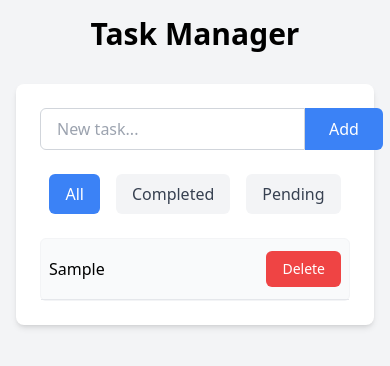
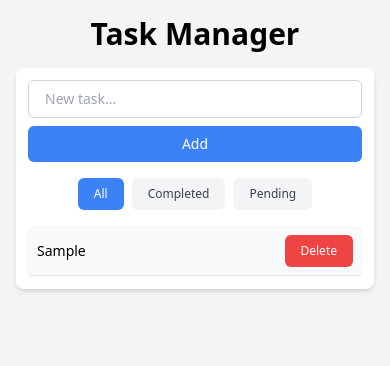
Before and after one commit to wescosta/react-simple-task-manager, a React (Vite) app: page / in a window 390 px wide. Both pictures are taken after typing "Sample" into the empty fields and a click on the button "Add". Shown: the top 366 px of the page. Built offline with nearby package versions, Linux system fonts and the light colour scheme; no server answers; the database is empty.

Commit message:
feat: enhanced UI better responsiveness

```diff
--- a/package.json
+++ b/package.json
@@ -1,6 +1,6 @@
 {
   "name": "task-manager",
-  "version": "0.10.0",
+  "version": "0.11.0",
   "private": true,
   "scripts": {
     "dev": "vite",
--- a/src/components/task-manager/components/filter/TaskFilter.tsx
+++ b/src/components/task-manager/components/filter/TaskFilter.tsx
@@ -7,22 +7,25 @@ export const TaskFilter: React.FC<TaskFilterProps> = ({
   onFilterChange
 }) => {
   return (
-    <div className="flex justify-center space-x-4 mb-6">
+    <div className="flex justify-center space-x-2 sm:space-x-4 mb-4 sm:mb-6">
       <Button
         onClick={() => onFilterChange("all")}
         variant={currentFilter === "all" ? "primary" : "secondary"}
+        className="text-xs sm:text-sm py-1 px-2 sm:px-4"
       >
         All
       </Button>
       <Button
         onClick={() => onFilterChange("completed")}
         variant={currentFilter === "completed" ? "primary" : "secondary"}
+        className="text-xs sm:text-sm py-1 px-2 sm:px-4"
       >
         Completed
       </Button>
       <Button
         onClick={() => onFilterChange("pending")}
         variant={currentFilter === "pending" ? "primary" : "secondary"}
+        className="text-xs sm:text-sm py-1 px-2 sm:px-4"
       >
         Pending
       </Button>
--- a/src/components/task-manager/components/form/TaskForm.tsx
+++ b/src/components/task-manager/components/form/TaskForm.tsx
@@ -14,16 +14,16 @@ export const TaskForm: React.FC<TaskFormProps> = ({ onAddTask }) => {
   }, [newTask, onAddTask]);
 
   return (
-    <form onSubmit={handleSubmit} className="mb-6 flex">
+    <form onSubmit={handleSubmit} className="mb-4 flex flex-col space-y-2 sm:mb-6 sm:flex-row sm:space-y-0">
       <Input
         value={newTask}
         placeholder="New task..."
-        className="flex-grow rounded-l-md"
+        className="flex-grow rounded-md text-sm sm:text-base sm:rounded-r-none"
         onChange={(e) => setNewTask(e.target.value)}
       />
       <Button
         type="submit"
-        className="rounded-l-none rounded-r-md px-6"
+        className="rounded-md w-full px-3 text-sm sm:text-base sm:w-auto sm:rounded-l-none sm:px-6"
       >
         Add
       </Button>
--- a/src/components/task-manager/components/item/TaskItem.tsx
+++ b/src/components/task-manager/components/item/TaskItem.tsx
@@ -17,11 +17,11 @@ export const TaskItem: React.FC<TaskItemProps> = ({ task, onDelete, onToggle })
   };
 
   return (
-    <li className="flex items-center justify-between border-b py-3 px-2 hover:bg-gray-50">
-      <div className="flex items-center gap-2">
+    <li className="flex items-center justify-between border-b py-2 sm:py-3 px-2 hover:bg-gray-50">
+      <div className="flex items-center gap-2 flex-1 min-w-0">
         <span
           onClick={() => onToggle(task.id)}
-          className={`cursor-pointer ${
+          className={`cursor-pointer text-sm sm:text-base truncate ${
             task.completed ? "line-through text-green-500" : "text-black"
           }`}
         >
@@ -31,7 +31,7 @@ export const TaskItem: React.FC<TaskItemProps> = ({ task, onDelete, onToggle })
 
       <Button
         variant="danger"
-        className="px-3 py-1 text-sm"
+        className="px-2 sm:px-3 py-1 text-xs sm:text-sm ml-2 flex-shrink-0"
         onClick={toggleConfirmDialog}
       >
         Delete
--- a/src/components/task-manager/components/manager/TaskManager.tsx
+++ b/src/components/task-manager/components/manager/TaskManager.tsx
@@ -21,7 +21,7 @@ export const TaskManager: React.FC = () => {
   }, [fetchTasks]);
 
   return (
-    <div className="container mx-auto bg-white p-6 rounded-lg shadow-md max-w-2xl my-8">
+    <div className="container mx-auto bg-white p-3 sm:p-6 rounded-lg shadow-md max-w-2xl my-4 sm:my-8">
       <TaskForm onAddTask={addTask} />
 
       <TaskFilter
```
